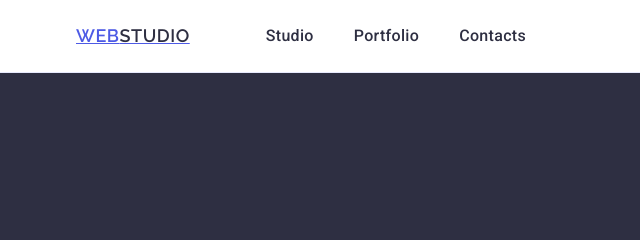
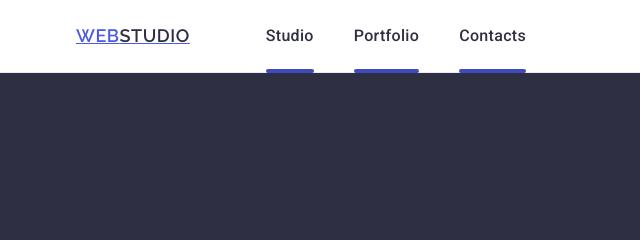
Before and after one commit to berkince14/goit-markup-hw-04, a plain HTML site: page index.html in a window 1280 px wide. Shown: the top 240 px of the page, 0-640 px from the left. Drawn offline with nearby package versions, Linux system fonts and the light colour scheme.

Commit message:
added and uptaded css

```diff
--- a/css/styles.css
+++ b/css/styles.css
@@ -77,12 +77,25 @@ ul {
 
 .link_class {
   display: block;
+  position: relative;
   text-decoration: none;
   padding: 24px 0;
   font-weight: 500;
   font-size: 16px;
   letter-spacing: 0.02em;
   color: #2e2f42;
+  transition: color 250ms cubic-bezier(0.4, 0.2, 1);
+}
+
+.link_class::after {
+  content: '';
+  width: 100%;
+  position: absolute;
+  left: 0;
+  bottom: -1px;
+  height: 4px;
+  background-color: #404bbf;
+  border-radius: 2px;
 }
 
 .link_class:hover,
@@ -100,6 +113,7 @@ ul {
   font-size: 16px;
   letter-spacing: 0.02em;
   color: #434455;
+  transition: color 250ms cubic-bezier(0.4, 0, 0.2, 1);
 }
 
 .mailtel_class:hover,
@@ -109,6 +123,8 @@ ul {
 
 .header {
   border-bottom: 1px solid #e7e9fc;
+  box-shadow: 0px 2px 1px rgba(46, 47, 66, 0.08),
+    0px 1px 1px rgba(46, 47, 66, 0.16), 0px 1px 6px rgba(46, 47, 66, 0.08);
 }
 
 .header-container {
```
